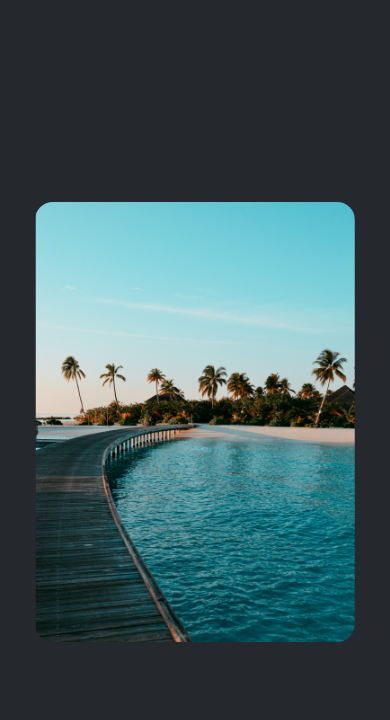
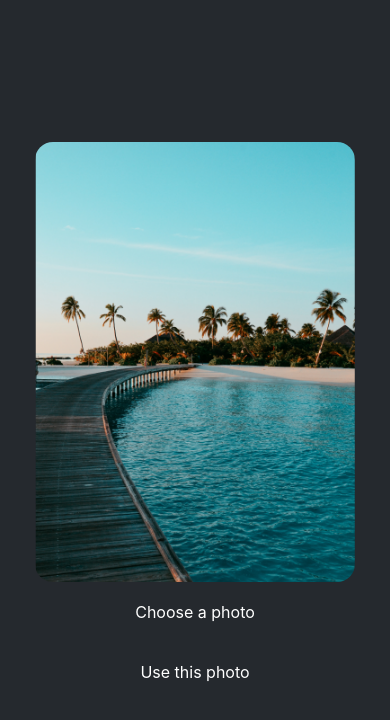
Before and after one commit to ManSangSin/sticker-smash-tutorial, a React Native app: screen / in a window 390 px wide. Shown: the top 720 px of the page. Built offline with nearby package versions, Linux system fonts and the light colour scheme.

Commit message:
import Button component and create 2 buttons

```diff
--- a/App.js
+++ b/App.js
@@ -1,6 +1,7 @@
 import { StatusBar } from "expo-status-bar";
 import { StyleSheet, Text, View, Image } from "react-native";
 import ImageViewer from "./components/ImageViewer";
+import Button from "./components/Button";
 
 const PlaceholderImage = require("./assets/images/background-image.png");
 
@@ -9,6 +10,10 @@
     <View style={styles.container}>
       <View style={styles.imageContainer}>
         <ImageViewer placeholderImageSource={PlaceholderImage} />
+      </View>
+      <View>
+        <Button label="Choose a photo" />
+        <Button label="Use this photo" />
       </View>
       <StatusBar style="auto" />
     </View>
```
